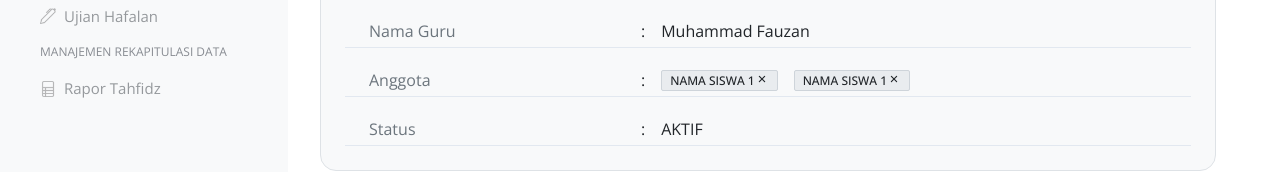
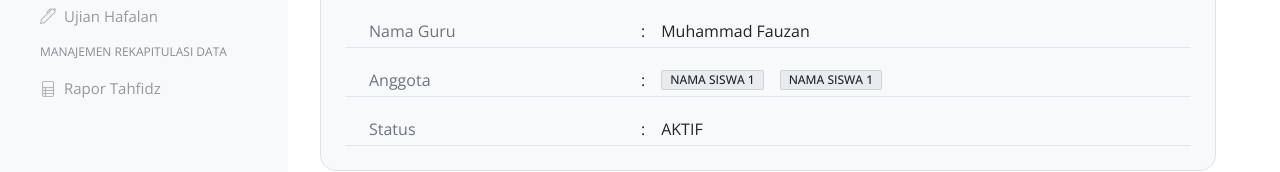
Before and after one commit to cundus/tahfidz-fe, a React (Vite) app: page /halaqoh/kelompok-halaqoh/detail-kelompok-halaqoh in a window 1280 px wide. Shown: the part 352-524 px from the top of the page. Built offline with nearby package versions, Linux system fonts and the light colour scheme.

Commit message:
fix: ui detail kelompok halaqoh

```diff
--- a/src/components/atoms/BadgeCustom.jsx
+++ b/src/components/atoms/BadgeCustom.jsx
@@ -2,7 +2,7 @@
 import { Badge, Icon } from "@chakra-ui/react";
 import { IoClose } from "react-icons/io5";
 
-const BadgeCustom = ({ onDelete, title }) => {
+const BadgeCustom = ({ onDelete, title, isDelete = true }) => {
   return (
     <Badge
       backgroundColor="#E9ECEF"
@@ -12,7 +12,14 @@ const BadgeCustom = ({ onDelete, title }) => {
       paddingX={2}
     >
       {title}
-      <Icon as={IoClose} onClick={onDelete} paddingTop="2px" fontSize="14px" />
+      {isDelete && (
+        <Icon
+          as={IoClose}
+          onClick={onDelete}
+          paddingTop="2px"
+          fontSize="14px"
+        />
+      )}
     </Badge>
   );
 };
--- a/src/pages/halaqoh/KelompokHalaqoh/Detail.jsx
+++ b/src/pages/halaqoh/KelompokHalaqoh/Detail.jsx
@@ -29,8 +29,8 @@ const DetailKelompokHalaqoh = () => {
             title="Anggota"
             value={
               <Flex flexWrap="wrap" gap={4}>
-                <BadgeCustom title="Nama Siswa 1" />
-                <BadgeCustom title="Nama Siswa 1" />
+                <BadgeCustom title="Nama Siswa 1" isDelete={false} />
+                <BadgeCustom title="Nama Siswa 1" isDelete={false} />
               </Flex>
             }
           />
```
